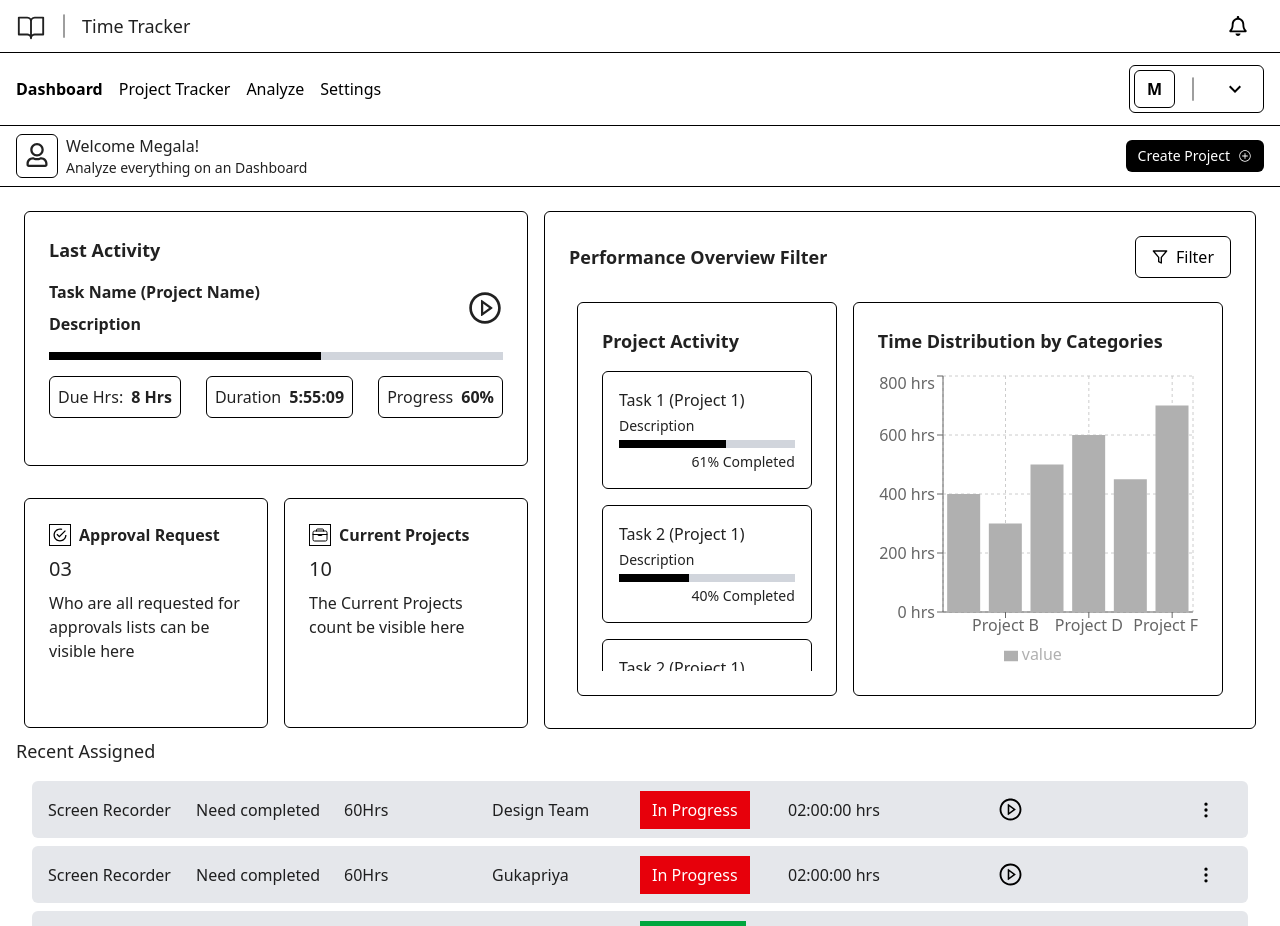
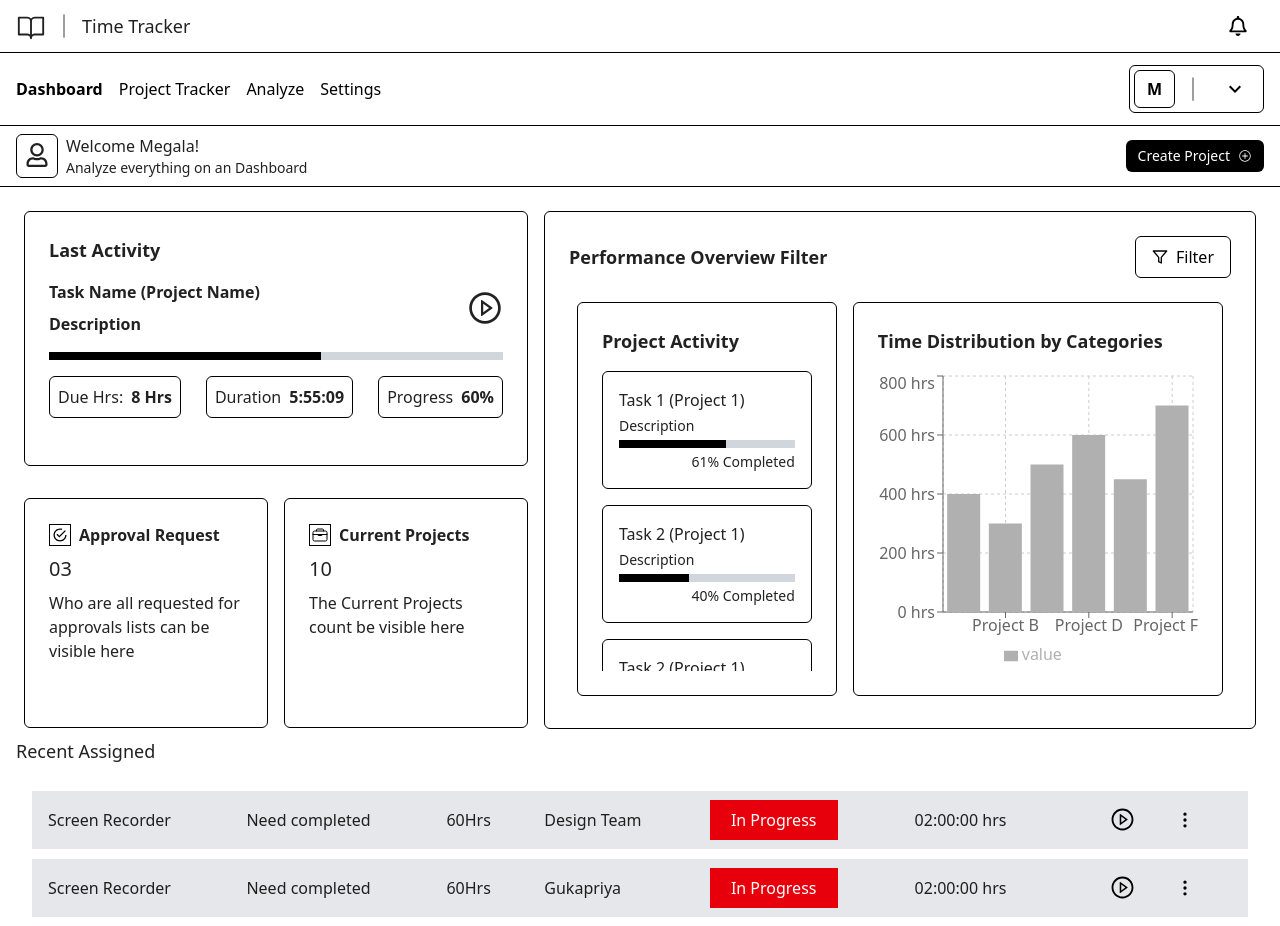
Before and after one commit to rajkumarpave/time-tracker-dashboard, a React (Vite) app: page / in a window 1280 px wide. Shown: the top 926 px of the page. Built offline with nearby package versions, Linux system fonts and the light colour scheme.

Commit message:
[UPDATE] Changed old Recent Assigned Component to AppTable

```diff
--- a/src/components/RecentAssigned/AssignedTask/index.tsx
+++ /dev/null
@@ -1,67 +0,0 @@
-import React from "react";
-import AppTypography from "../../AppUI/AppTypography";
-import { FiMoreVertical } from "react-icons/fi";
-import { AiOutlinePlayCircle } from "react-icons/ai";
-import AppButton from "../../AppUI/AppButton";
-
-export type AssignedTaskProps = {
-  title: string;
-  description: string;
-  hours: string;
-  assignedTo: string;
-  status: statusValues;
-  duration: string;
-};
-
-function AssignedTask({
-  title,
-  description,
-  hours,
-  assignedTo,
-  status,
-  duration,
-}: AssignedTaskProps) {
-  return (
-    <div className="grid grid-cols-8 items-center p-2 px-4 rounded-md bg-gray-200 hover:bg-gray-300 cursor-pointer">
-      <AppTypography>{title}</AppTypography>
-      <AppTypography>{description}</AppTypography>
-      <AppTypography>{hours}</AppTypography>
-      <AppTypography>{assignedTo}</AppTypography>
-      <AppTypography>
-        <StatusPill status={status} />
-      </AppTypography>
-      <AppTypography>{duration}</AppTypography>
-      <AppButton variant="text" className="m-auto">
-        <AiOutlinePlayCircle size={25} />
-      </AppButton>
-      <AppButton variant="text" className="ml-auto">
-        <FiMoreVertical size={20} />
-      </AppButton>
-    </div>
-  );
-}
-
-type statusValues = "In Progress" | "Completed";
-
-type StatusPillProps = {
-  status: statusValues;
-  className?: string;
-};
-
-const StatusPill: React.FC<StatusPillProps> = ({ status, className }) => {
-  let statusClass = "bg-white";
-
-  if (status === "Completed") {
-    statusClass = "bg-green-600 text-white";
-  }
-
-  if (status === "In Progress") {
-    statusClass = "bg-red-600 text-white";
-  }
-
-  let baseClass = `p-2 px-3 ${statusClass}`;
-
-  return <span className={`${baseClass} ${className}`}>{status}</span>;
-};
-
-export default AssignedTask;
--- a/src/components/RecentAssigned/index.tsx
+++ b/src/components/RecentAssigned/index.tsx
@@ -1,9 +1,20 @@
+import { AiOutlinePlayCircle } from "react-icons/ai";
+import AppButton from "../AppUI/AppButton";
+import AppTable from "../AppUI/AppTable";
 import AppTypography from "../AppUI/AppTypography";
-import type { AssignedTaskProps } from "./AssignedTask";
-import AssignedTask from "./AssignedTask";
+import { FiMoreVertical } from "react-icons/fi";
+
+export type AssignedTaskProps = {
+  title: string;
+  description: string;
+  hours: string;
+  assignedTo: string;
+  status: statusValues;
+  duration: string;
+};
 
 function RecentAssigned() {
-  const assignedTaskList: AssignedTaskProps[] = [
+  const data: AssignedTaskProps[] = [
     {
       title: "Screen Recorder",
       description: "Need completed",
@@ -30,16 +41,85 @@ function RecentAssigned() {
     },
   ];
 
+  const columns = [
+    { label: "Title", field: "title" },
+    { label: "Description", field: "description" },
+    { label: "Hours", field: "hours" },
+    { label: "Assigned To", field: "assignedTo" },
+    {
+      label: "Status",
+      field: "status",
+      render: (value: string) => (
+        <StatusPill status={value as "In Progress" | "Completed"} />
+      ),
+    },
+    { label: "Duration", field: "duration" },
+    {
+      label: "Actions",
+      field: "actions",
+      render: (value: any, row: any) => (
+        <div className="flex items-center justify-center gap-2">
+          <AppButton variant="text">
+            <AiOutlinePlayCircle size={25} />
+          </AppButton>
+          <AppButton variant="text">
+            <FiMoreVertical size={20} />
+          </AppButton>
+        </div>
+      ),
+    },
+  ];
+
   return (
     <div>
       <AppTypography variant="subheading">Recent Assigned</AppTypography>
       <div className="flex flex-col gap-2 p-4">
-        {assignedTaskList.map((task, idx) => (
+        {/* {assignedTaskList.map((task, idx) => (
           <AssignedTask key={idx} {...task} />
-        ))}
+        ))} */}
+
+        <AppTable
+          columns={columns}
+          data={data}
+          tableStyles={{
+            tableRowClassName:
+              "rounded-md bg-gray-200 hover:bg-gray-300 cursor-pointer",
+            tableStyle: {
+              borderCollapse: "separate",
+              borderSpacing: "0px 10px",
+            },
+          }}
+          hideTableHeader
+        />
       </div>
     </div>
   );
 }
 
+type statusValues = "In Progress" | "Completed";
+
+type StatusPillProps = {
+  status: statusValues;
+  className?: string;
+};
+
+export const StatusPill: React.FC<StatusPillProps> = ({
+  status,
+  className,
+}) => {
+  let statusClass = "bg-white";
+
+  if (status === "Completed") {
+    statusClass = "bg-green-600 text-white";
+  }
+
+  if (status === "In Progress") {
+    statusClass = "bg-red-600 text-white";
+  }
+
+  let baseClass = `p-2 px-3 inline-block min-w-[8rem] text-center ${statusClass}`;
+
+  return <span className={`${baseClass} ${className}`}>{status}</span>;
+};
+
 export default RecentAssigned;
```
